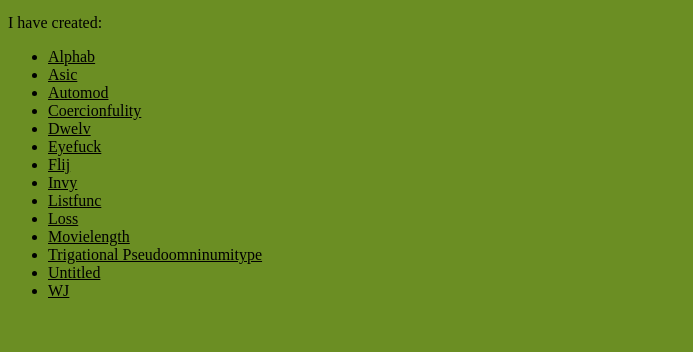
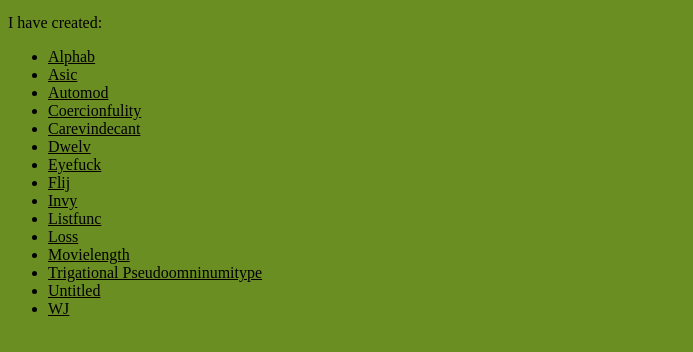
Before and after one commit to xCreeperBombx/xCreeperBombx.github.io, a plain HTML site: page index.html in a window 1280 px wide. Shown: the part 86-438 px from the top of the page, without its empty margins (0-693 px from the left). Drawn offline with Linux system fonts and the light colour scheme.

Commit message:
Update index.html

```diff
--- a/index.html
+++ b/index.html
@@ -18,6 +18,7 @@
                 <li><a href="https://esolangs.org/wiki/Asic">Asic</a></li>
                 <li><a href="https://esolangs.org/wiki/Automod">Automod</a></li>
                 <li><a href="https://esolangs.org/wiki/Coercionfulity">Coercionfulity</a></li>
+                <li><a href="https://esolangs.org/wiki/Carevindecant">Carevindecant</a></li>
                 <li><a href="/Dwelv.html">Dwelv</a></li>
                 <li><a href="https://esolangs.org/wiki/Expressive">Eyefuck</a></li>
                 <li><a href="https://esolangs.org/wiki/Flij">Flij</a></li>
```
